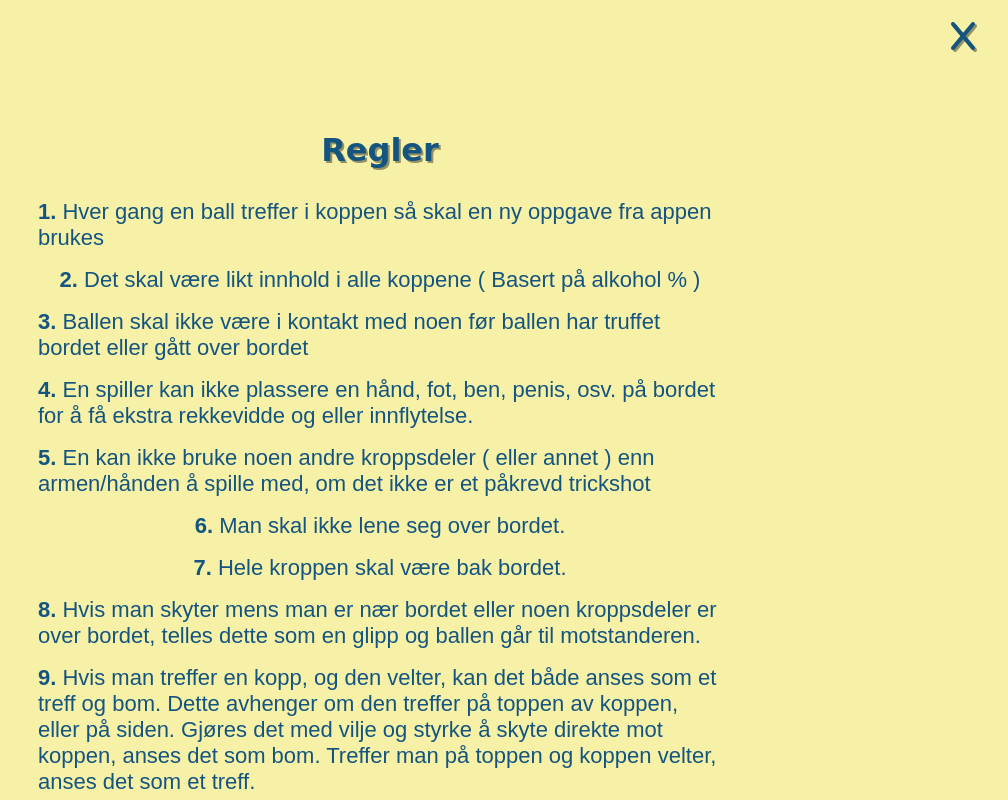
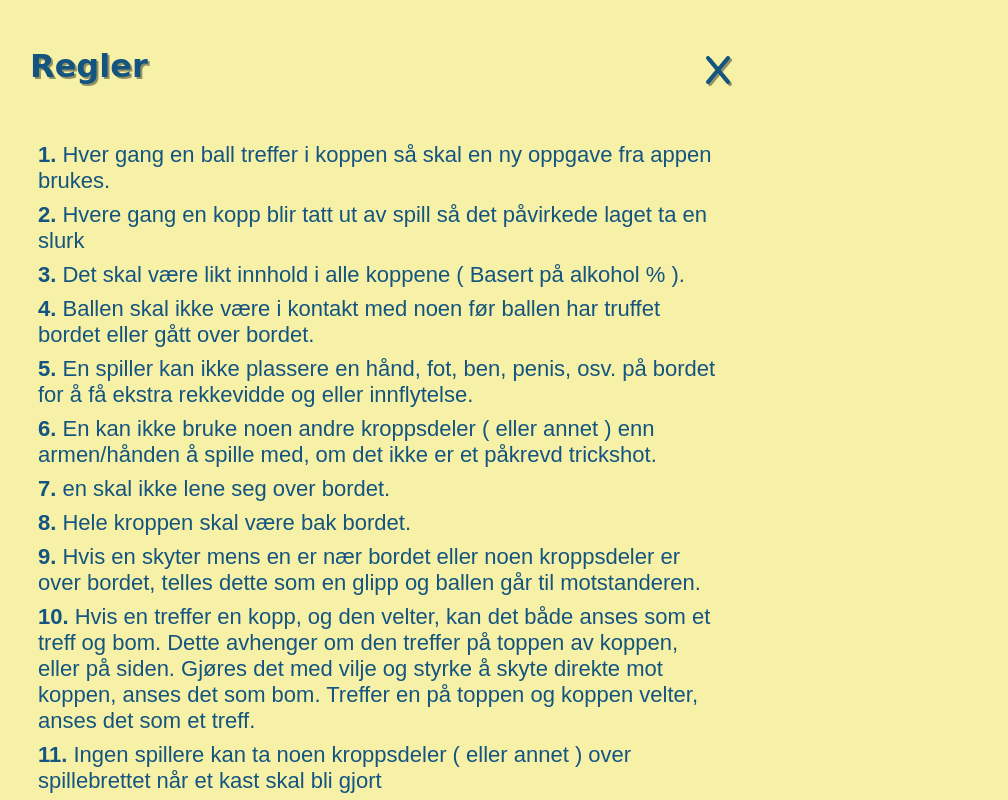
Before and after one commit to jonmagneaaj/Rulepong, a plain HTML site: page index.html in a window 1280 px wide. Both pictures are taken after a click on the icon 348 px from the left and 60 px from the top of the page. Shown: the whole page, without its empty margins (260-1268 px from the left). Drawn offline with Linux system fonts and the light colour scheme; a web font is replaced by a local one.

Commit message:
QOL update

```diff
--- a/index.html
+++ b/index.html
@@ -23,34 +23,17 @@
     <!-- The overlay -->
 <div id="myNav" class="overlay">
 
-    <!-- Button to close the overlay navigation -->
-    <i href="javascript:void(0)" class="closebtn fa-solid fa-x" onclick="closeNav()" style="color:#135480"></i>
-
     <!-- Overlay content -->
     <div class="overlay-content">
-      <h1>Regler</h1>
-      <p><b>1.</b> Hver gang en ball treffer i koppen så skal en ny oppgave fra appen brukes</p>
-      <p><b>2.</b> Det skal være likt innhold i alle koppene ( Basert på alkohol % )</p>
-      <p><b>3.</b> Ballen skal ikke være i kontakt med noen før ballen har truffet bordet eller gått over bordet</p>
-      <p><b>4.</b> En spiller kan ikke plassere en hånd, fot, ben, penis, osv. på bordet for å få ekstra rekkevidde og eller innflytelse.</p>
-      <p><b>5.</b> En kan ikke bruke noen andre kroppsdeler ( eller annet ) enn armen/hånden å spille med, om det ikke er et påkrevd trickshot</p>
-      <p><b>6.</b> Man skal ikke lene seg over bordet.</p>
-      <p><b>7.</b> Hele kroppen skal være bak bordet.</p>
-      <p><b>8.</b> Hvis man skyter mens man er nær bordet eller noen kroppsdeler er over bordet, telles dette som en glipp og ballen går til motstanderen.</p>
-      <p><b>9.</b> Hvis man treffer en kopp, og den velter, kan det både anses som et treff og bom. Dette avhenger om den treffer på toppen av koppen, eller på siden. Gjøres det med vilje og styrke å skyte direkte mot koppen, anses det som bom. Treffer man på toppen og koppen velter, anses det som et treff.</p>
-      <p><b>10.</b> Ingen spillere kan ta noen kroppsdeler ( eller annet ) over spillebrettet når et kast skal bli gjort</p>
-      <p><b>11.</b> Det er ikke lov å ta på, kaste eller på noen annen måte distrahere eller plage de andre spillerene</p>
-      <p><b>12.</b> Hvis en ball treffer oppi en kopp så skal ballen ligge i koppen til de resterende ballene er kastet</p>
-      <p><b>13.</b> Hvis en ball treffer en kopp som har alt en ball i seg så vil dette telles som 3 poeng</p>
-      <p><b>14.</b> Hvis en ball treffer oppi en kopp, men så spretter ut så telles dette ikke som et poeng</p>
-      <p><b>15.</b> Hvis en ball treffer oppi en kopp, spretter så ut og lander oppi en ny kopp så telles dette som 2 poeng, og begge koppene er ute av spill</p>
-      <p><b>16.</b> Når en kopp er ute av spill så skal disse bli satt på sidene av bordet, mot ditt lag</p>
-      <p><b>17.</b> Hvis en ball treffer oppi en kopp som er ute av spill, så vil denne koppen komme tilbake i spillet</p>
-      <p><b>18.</b> Kun en ball kan være i luften samtidig, om ikke pressisert</p>
-      <p><b>19.</b> Begge lag kan omplassere sine kopper i en ny samlet formasjon en gang iløpet av spillet</p>
-      <p><b>20.</b> Når et lag har slått ut alle koppene til motstanderen så har det andre laget en sjangs på komme tilbake. De får et kast hver, og om alle baller treffer oppi en kopp så vil deres kopp komme tilbake</p>
-      <p><b>Straff: </b> Om noen av disse reglene blir brutt så vil kastet være annulert og det er blir det det sårende laget sin tur</p>
-      <p><br><br></p>
+        <div id="overlay-head">
+            <h1>Regler</h1>
+            <!-- Button to close the overlay navigation -->
+            <i href="javascript:void(0)" class="closebtn fa-solid fa-x" onclick="closeNav()" style="color:#135480"></i>
+        </div>
+        <div id="rules">
+            <!--Print rules from JS-->
+        </div>
+        <p><b>Straff. </b>Hvis noen av reglen brytes så vil kastet være annulert og runden går til det sårende laget</p>
     </div>
 
   </div>
--- a/index.js
+++ b/index.js
@@ -95,8 +95,8 @@ const spørsmaal = [
         spørsmål:"Fjern den samme koppen på deres side, om den alt er fjernet, ta den tilbake i spill"
     },
     {
-        tittel: "Belønning",
-        spørsmål:"Sprett-kastene deres er fra nå av imune"
+        tittel: "Mulighet",
+        spørsmål:"Neste runde så må ballene sprettes, de er imune og hver ball telles dobbelt"
     },
     {
         tittel: "Mulighet",
--- a/sidebar.css
+++ b/sidebar.css
@@ -17,7 +17,7 @@
   /* Position the content inside the overlay */
   .overlay-content {
     position: relative;
-    top: 10%; /* 25% from the top */
+    top: 2%; /* 25% from the top */
     bottom: 10%;
     margin: 0 14px;
     width: 100%; /* 100% width */
@@ -44,13 +44,24 @@
     color: #135480;
   }
 
-  /* Position the close button (top right corner) */
-  .overlay .closebtn {
-    position: absolute;
-    top: 20px;
-    right: 45px;
+#overlay-head {
+    width: 100%;
+    position: sticky;
+    display: flex;
+    justify-content: space-between;
+    flex-direction: row;
+    gap: 64px;
+    align-items: center;
+    height: 40px;
+    background-color: #f6f1a6;
+    margin-bottom: 48px;
+}
+
+/* Position the close button (top right corner) */
+.overlay .closebtn {
     font-size: 32px;
-  }
+    align-self: end;
+}
 
   /* When the height of the screen is less than 450 pixels, change the font-size of the links and position the close button again, so they don't overlap */
   @media screen and (max-height: 450px) {
--- a/sidebar.js
+++ b/sidebar.js
@@ -1,9 +1,43 @@
+const rules = document.querySelector("#rules");
+
+const content = [
+  "Hver gang en ball treffer i koppen så skal en ny oppgave fra appen brukes.",
+  "Hvere gang en kopp blir tatt ut av spill så det påvirkede laget ta en slurk",
+  "Det skal være likt innhold i alle koppene ( Basert på alkohol % ).",
+  "Ballen skal ikke være i kontakt med noen før ballen har truffet bordet eller gått over bordet.",
+  "En spiller kan ikke plassere en hånd, fot, ben, penis, osv. på bordet for å få ekstra rekkevidde og eller innflytelse.",
+  "En kan ikke bruke noen andre kroppsdeler ( eller annet ) enn armen/hånden å spille med, om det ikke er et påkrevd trickshot.",
+  "en skal ikke lene seg over bordet.",
+  "Hele kroppen skal være bak bordet.",
+  "Hvis en skyter mens en er nær bordet eller noen kroppsdeler er over bordet, telles dette som en glipp og ballen går til motstanderen.",
+  "Hvis en treffer en kopp, og den velter, kan det både anses som et treff og bom. Dette avhenger om den treffer på toppen av koppen, eller på siden. Gjøres det med vilje og styrke å skyte direkte mot koppen, anses det som bom. Treffer en på toppen og koppen velter, anses det som et treff.",
+  "Ingen spillere kan ta noen kroppsdeler ( eller annet ) over spillebrettet når et kast skal bli gjort",
+  "Det er ikke lov å ta på, kaste eller på noen annen måte distrahere eller plage de andre spillerene",
+  "Hvis en ball treffer oppi en kopp så skal ballen ligge i koppen til de resterende ballene er kastet",
+  "Hvis en ball treffer en kopp som har alt en ball i seg så vil dette telles som 3 poeng",
+  "Hvis en ball treffer oppi en kopp, men så spretter ut så telles dette ikke som et poeng",
+  "Hvis en ball treffer oppi en kopp, spretter så ut og lander oppi en ny kopp så telles dette som 2 poeng, og begge koppene er ute av spill",
+  "Når en kopp er ute av spill så skal disse bli satt på sidene av bordet, mot ditt lag",
+  "Hvis en ball treffer oppi en kopp som er ute av spill, så vil denne koppen komme tilbake i spillet",
+  "Kun en ball kan være i luften samtidig, om ikke pressisert",
+  "Begge lag kan omplassere sine kopper i en ny samlet formasjon en gang iløpet av spillet",
+  "Når et lag har slått ut alle koppene til motstanderen så har det andre laget en sjangs på komme tilbake. De får et kast hver, og om alle baller treffer oppi en kopp så vil deres kopp komme tilbake",
+];
+
 /* Open when someone clicks on the span element */
 function openNav() {
     document.getElementById("myNav").style.width = "100%";
+
+    for (let i = 0; i < content.length; ++i) {
+      const element = content[i];
+      rules.innerHTML += `
+        <p><b>${i+1}.</b> ${element}</p>
+    `
+  }
   }
 
   /* Close when someone clicks on the "x" symbol inside the overlay */
   function closeNav() {
     document.getElementById("myNav").style.width = "0%";
+    rules.innerHTML = ``
   }
```
